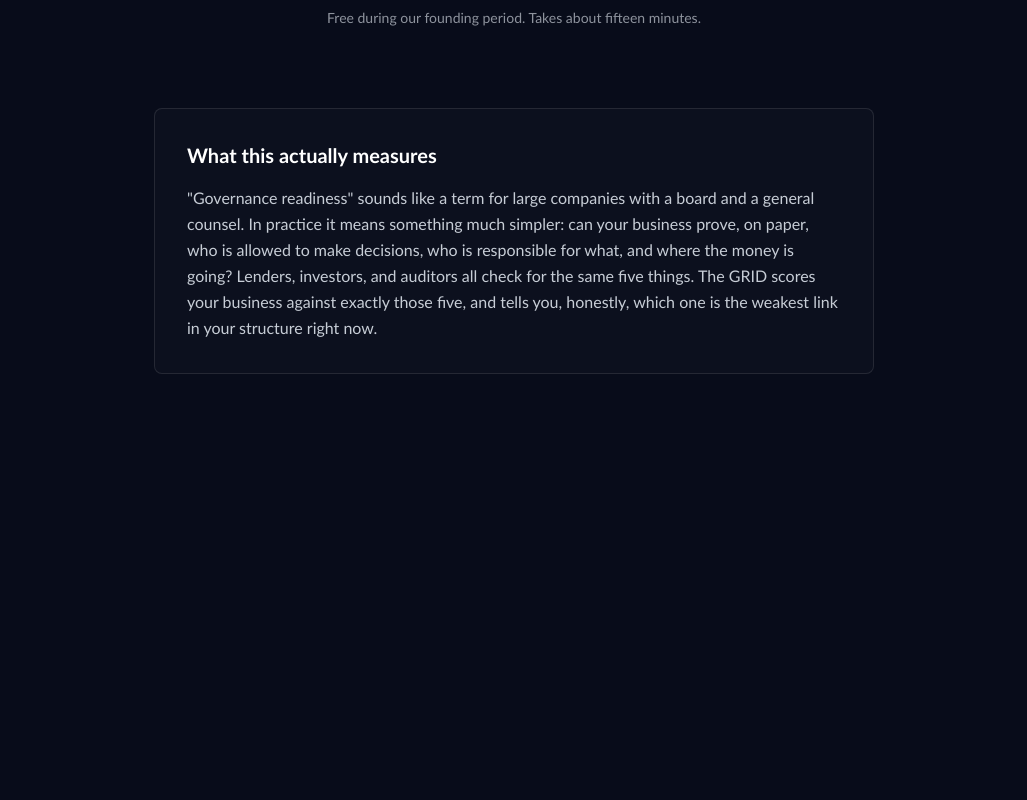
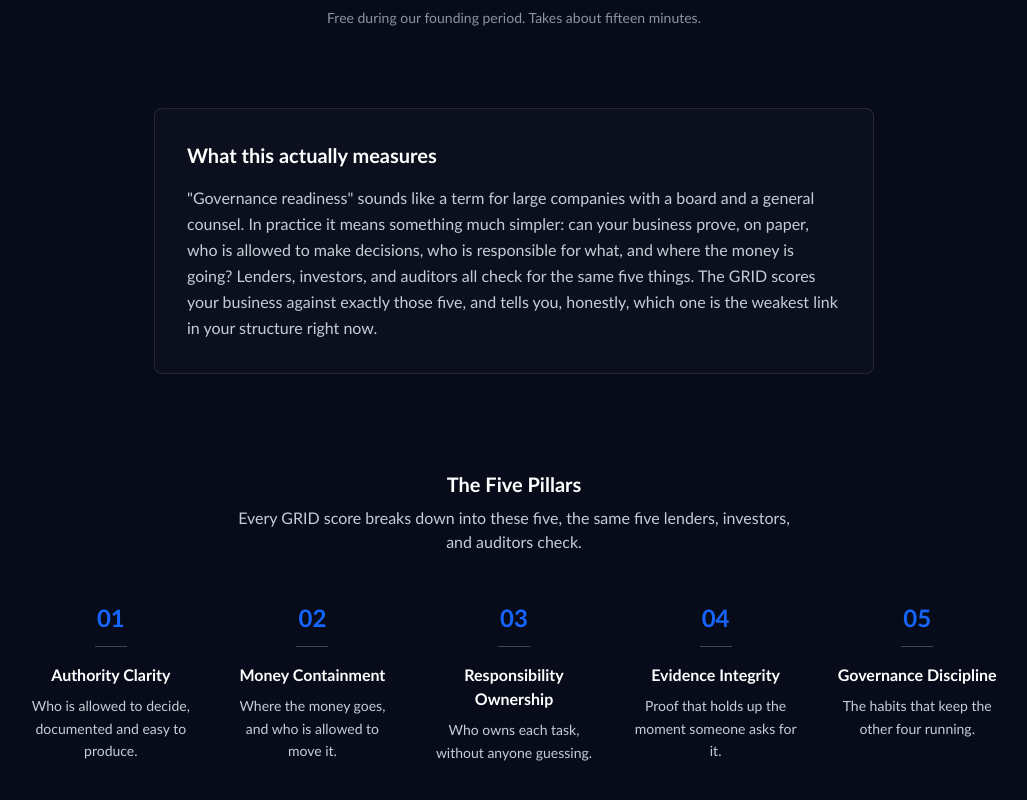
Before and after one commit to lavonne-ux/Zytrion, a Next.js app: page / in a window 1280 px wide. Shown: the part 584-1384 px from the top of the page, without its empty margins (126-1153 px from the left). Before the commit the page ends 1054 px from the top, so only its background shows below. Built offline with nearby package versions, Linux system fonts and the light colour scheme; no server answers; the database is empty.

Commit message:
Add five-pillar visual band to homepage

```diff
--- a/src/app/page.tsx
+++ b/src/app/page.tsx
@@ -1,6 +1,7 @@
 import Link from "next/link";
 import StatStrip from "@/components/StatStrip";
 import FounderCount from "@/components/FounderCount";
+import FivePillars from "@/components/FivePillars";
 
 
 export default function Home() {
@@ -65,6 +66,8 @@
           </p>
         </div>
       </section>
+
+      <FivePillars />
     </main>
   );
 }
--- /dev/null
+++ b/src/components/FivePillars.tsx
@@ -0,0 +1,57 @@
+const PILLARS = [
+  {
+    number: "01",
+    name: "Authority Clarity",
+    description: "Who is allowed to decide, documented and easy to produce.",
+  },
+  {
+    number: "02",
+    name: "Money Containment",
+    description: "Where the money goes, and who is allowed to move it.",
+  },
+  {
+    number: "03",
+    name: "Responsibility Ownership",
+    description: "Who owns each task, without anyone guessing.",
+  },
+  {
+    number: "04",
+    name: "Evidence Integrity",
+    description: "Proof that holds up the moment someone asks for it.",
+  },
+  {
+    number: "05",
+    name: "Governance Discipline",
+    description: "The habits that keep the other four running.",
+  },
+];
+
+export default function FivePillars() {
+  return (
+    <section className="max-w-5xl mx-auto px-6 pb-24">
+      <h2 className="text-xl font-semibold text-white text-center mb-2">
+        The Five Pillars
+      </h2>
+      <p className="text-zy-chrome text-center mb-12 max-w-xl mx-auto">
+        Every GRID score breaks down into these five, the same five
+        lenders, investors, and auditors check.
+      </p>
+      <div className="grid grid-cols-1 sm:grid-cols-2 lg:grid-cols-5 gap-8">
+        {PILLARS.map((pillar) => (
+          <div key={pillar.number} className="text-center">
+            <div className="mb-3 flex justify-center">
+              <span className="text-2xl font-bold text-zy-electric">
+                {pillar.number}
+              </span>
+            </div>
+            <div className="h-px w-8 bg-zy-silver/30 mx-auto mb-4" />
+            <h3 className="text-white font-semibold mb-2">{pillar.name}</h3>
+            <p className="text-sm text-zy-chrome leading-relaxed">
+              {pillar.description}
+            </p>
+          </div>
+        ))}
+      </div>
+    </section>
+  );
+}
```
